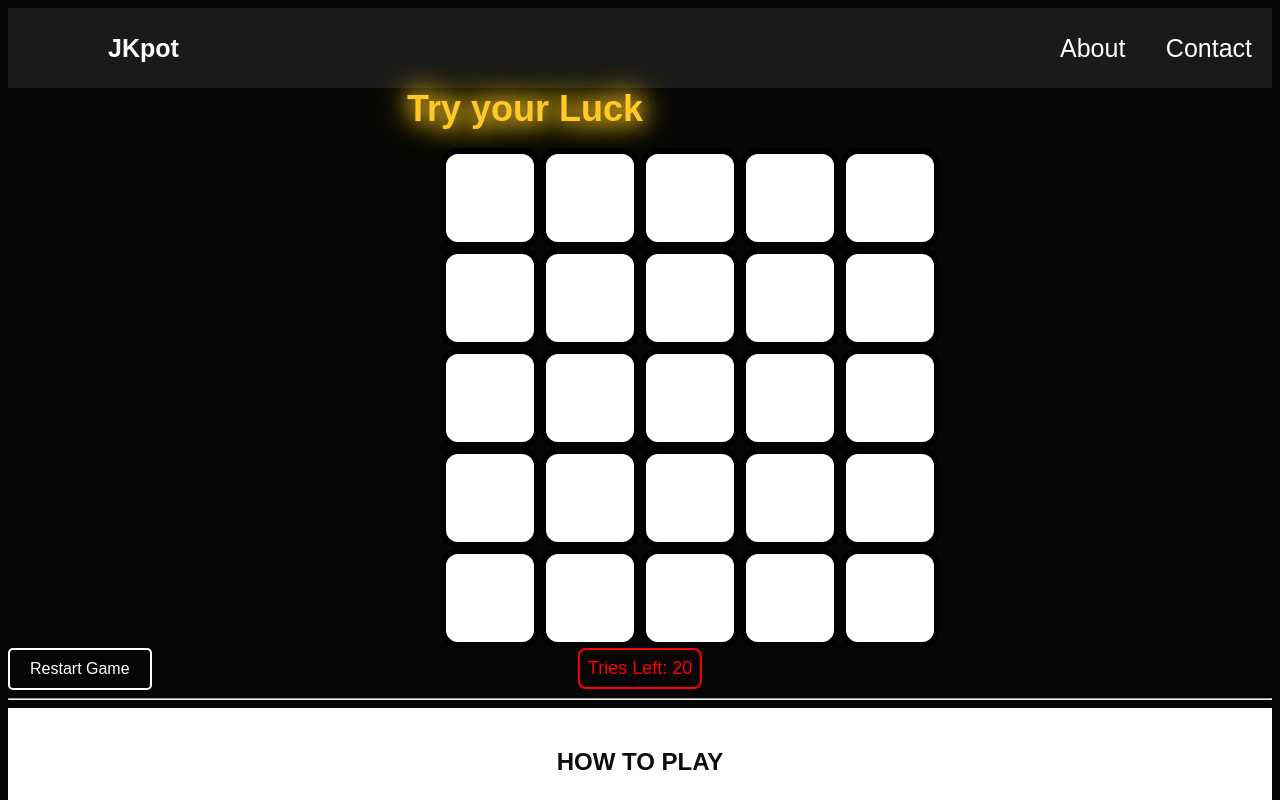
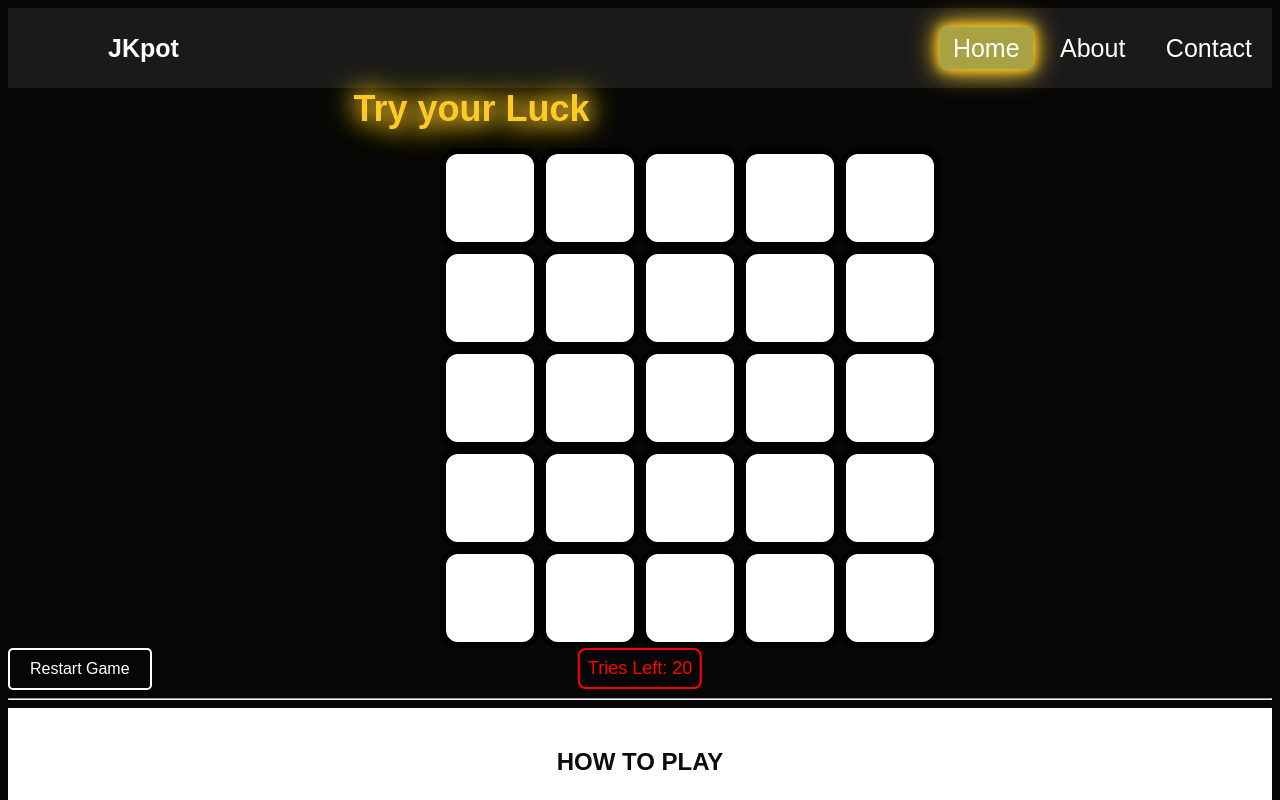
Before and after one commit to samaya007/kafle-samaya-oop, a plain HTML site: page index.html in a window 1280 px wide. Shown: the top 800 px of the page. Drawn offline with nearby package versions, Linux system fonts and the light colour scheme.

Commit message:
updated nav

```diff
--- a/index.html
+++ b/index.html
@@ -15,6 +15,7 @@
           </label>
           <label class="logo">JKpot</label>
           <ul>
+            <li><a href="#" class="active">Home</a></li>
             <li><a href="#">About</a></li>
             <li><a href="#">Contact</a></li>
 
```
